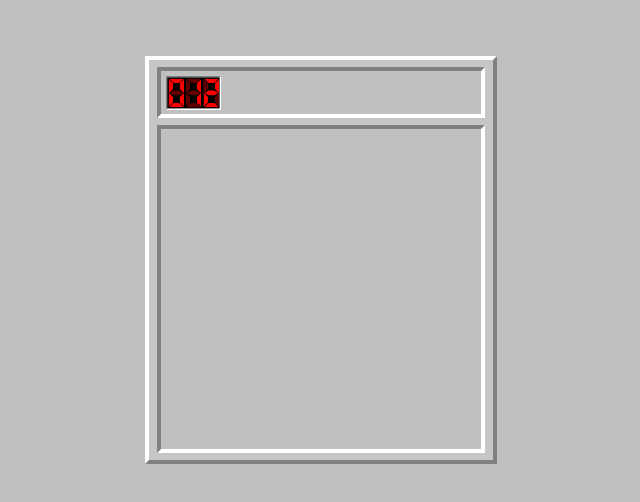
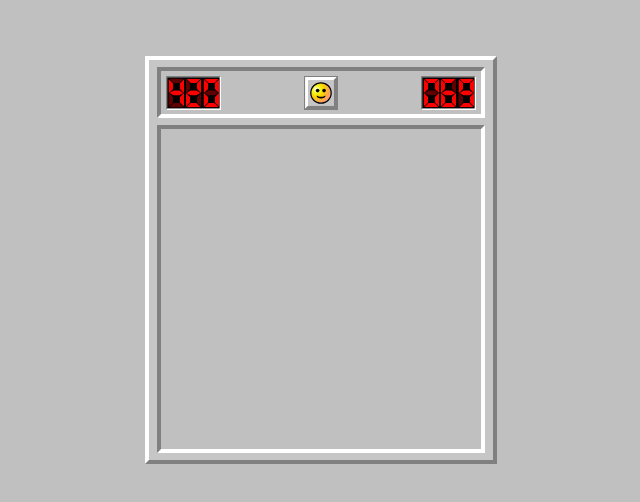
Before and after one commit to astatochek/react-minesweeper, a React (Vite) app: page / in a window 1280 px wide. Shown: the top 502 px of the page, without its empty margins (319-959 px from the left). Built offline with nearby package versions, Linux system fonts and the light colour scheme.

Commit message:
add Emoji Component

```diff
--- a/src/Components/Game/Game.tsx
+++ b/src/Components/Game/Game.tsx
@@ -21,7 +21,7 @@ export default function GameComponent() {
             <img src={cornerUpLeft}></img>
           </div>
           <div
-            className="h-full w-ms-field-size"
+            className="h-full w-ms-field-size-16x16"
             style={{ backgroundImage: `url(${borderHorizontal})`, backgroundSize: '100% 100%' }}
           />
           <div className="w-ms-24 h-full">
@@ -46,7 +46,7 @@ export default function GameComponent() {
             <img src={cornerMidLeft}></img>
           </div>
           <div
-            className="h-full w-ms-field-size"
+            className="h-full w-ms-field-size-16x16"
             style={{ backgroundImage: `url(${borderHorizontal})`, backgroundSize: '100% 100%' }}
           />
           <div className="w-ms-24 h-full">
@@ -54,16 +54,16 @@ export default function GameComponent() {
           </div>
         </div>
         {/* FIELD */}
-        <div className="h-ms-field-size flex flex-row justify-start">
+        <div className="h-ms-field-size-16x16 flex flex-row justify-start">
           <div
-            className="w-ms-24 h-ms-field-size"
+            className="w-ms-24 h-ms-field-size-16x16"
             style={{ backgroundImage: `url(${borderVertical})`, backgroundSize: '100% 100%' }}
           />
-          <div className="w-ms-field-size h-ms-field-size bg-ms-gray">
+          <div className="w-ms-field-size-16x16 h-ms-field-size-16x16 bg-ms-gray">
             {/* 40 x 40 ITEMS */}
           </div>
           <div
-            className="w-ms-24 h-ms-field-size"
+            className="w-ms-24 h-ms-field-size-16x16"
             style={{ backgroundImage: `url(${borderVertical})`, backgroundSize: '100% 100%' }}
           />
         </div>
@@ -73,7 +73,7 @@ export default function GameComponent() {
             <img src={cornerBottomLeft}></img>
           </div>
           <div
-            className="h-full w-ms-field-size"
+            className="h-full w-ms-field-size-16x16"
             style={{ backgroundImage: `url(${borderHorizontal})`, backgroundSize: '100% 100%' }}
           />
           <div className="w-ms-24 h-full">
--- /dev/null
+++ b/src/Components/Game/Panel/Emoji/Emoji.tsx
@@ -0,0 +1,37 @@
+import React from "react";
+
+import activeEmoji from "../../../../assets/face_active.svg";
+import loseEmoji from "../../../../assets/face_lose.svg";
+import pressedEmoji from "../../../../assets/face_pressed.svg";
+import unpressedEmoji from "../../../../assets/face_unpressed.svg";
+
+import { EmojiType } from "../../../../Types/Emoji";
+
+type Props = {
+  emoji: EmojiType;
+};
+
+export default function EmojiComponent({ emoji }: Props) {
+  let currentEmoji = "";
+
+  switch (emoji) {
+    case "active":
+      currentEmoji = activeEmoji;
+      break;
+    case "lose":
+      currentEmoji = loseEmoji;
+      break;
+    case "pressed":
+      currentEmoji = pressedEmoji;
+      break;
+    case "unpressed":
+      currentEmoji = unpressedEmoji;
+      break;
+  }
+
+  return (
+    <div className="h-ms-counter">
+      <img src={currentEmoji} className="h-full"></img>
+    </div>
+  );
+}
--- a/src/Components/Game/Panel/Panel.tsx
+++ b/src/Components/Game/Panel/Panel.tsx
@@ -1,12 +1,15 @@
 import React from "react";
 
 import CounterComponent from "./Counter/Counter";
+import EmojiComponent from "./Emoji/Emoji";
 
 export default function PanelComponent() {
   return (
-    <div className="h-ms-panel w-ms-field-size bg-ms-gray p-1 flex flex-row justify-between items-center">
+    <div className="h-ms-panel w-ms-field-size-16x16 bg-ms-gray p-1 flex flex-row justify-between items-center">
       {/* MINES + SMILE + TIMER */}
-        <CounterComponent numberToDisplay={12} />
+        <CounterComponent numberToDisplay={420} />
+        <EmojiComponent emoji="unpressed" />
+        <CounterComponent numberToDisplay={69} />
     </div>
   );
 }
--- /dev/null
+++ b/src/Types/Emoji.ts
@@ -0,0 +1 @@
+export type EmojiType = 'active' | 'lose' | 'pressed' | 'unpressed';
--- a/tailwind.config.cjs
+++ b/tailwind.config.cjs
@@ -12,7 +12,7 @@ module.exports = {
       spacing: {
         'ms-22': '0.935rem',
         'ms-24': '1.02rem',
-        'ms-field-size': '20rem',
+        'ms-field-size-16x16': '20rem',
         'ms-panel': '2.721rem',
         'ms-counter': '2.126rem',
         'ms-number': '2.16rem'
```
